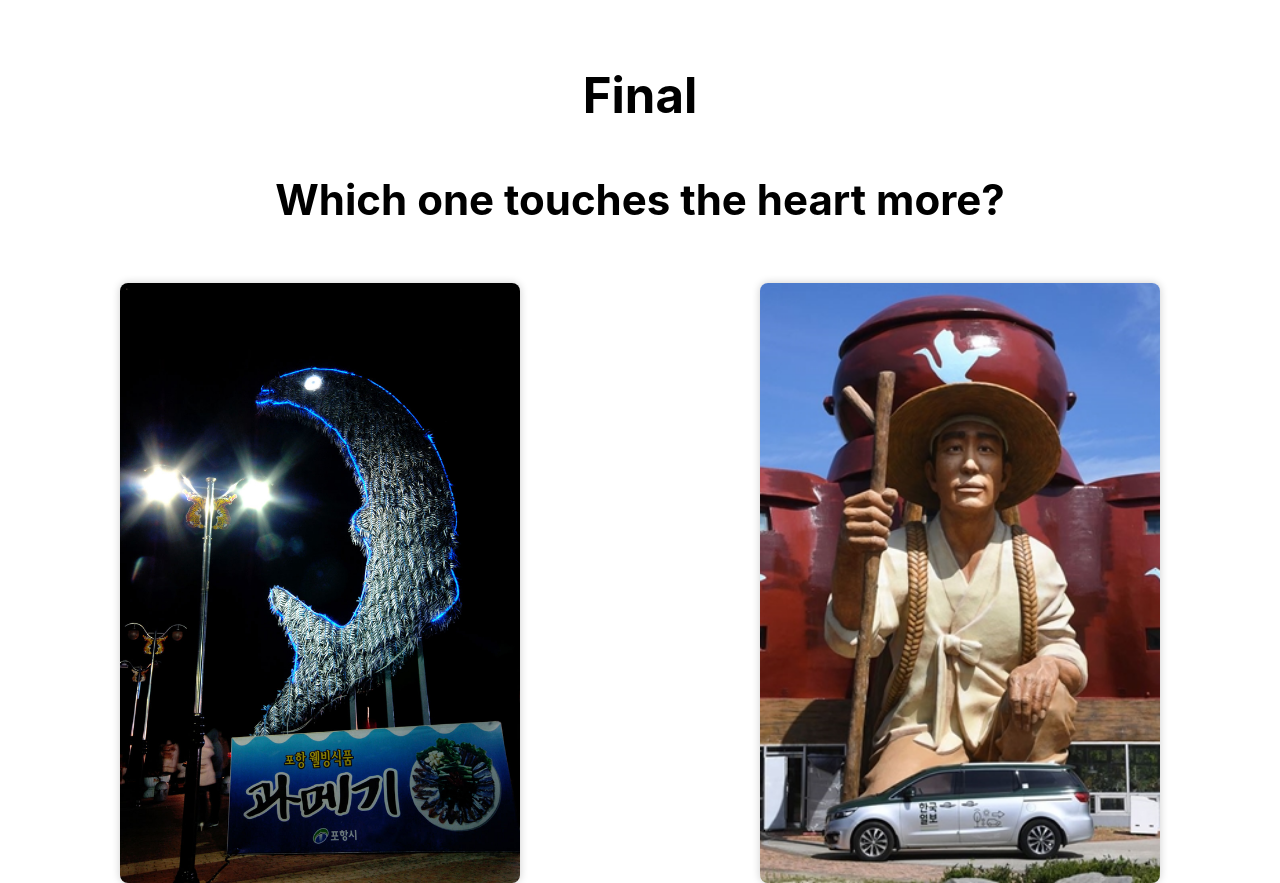
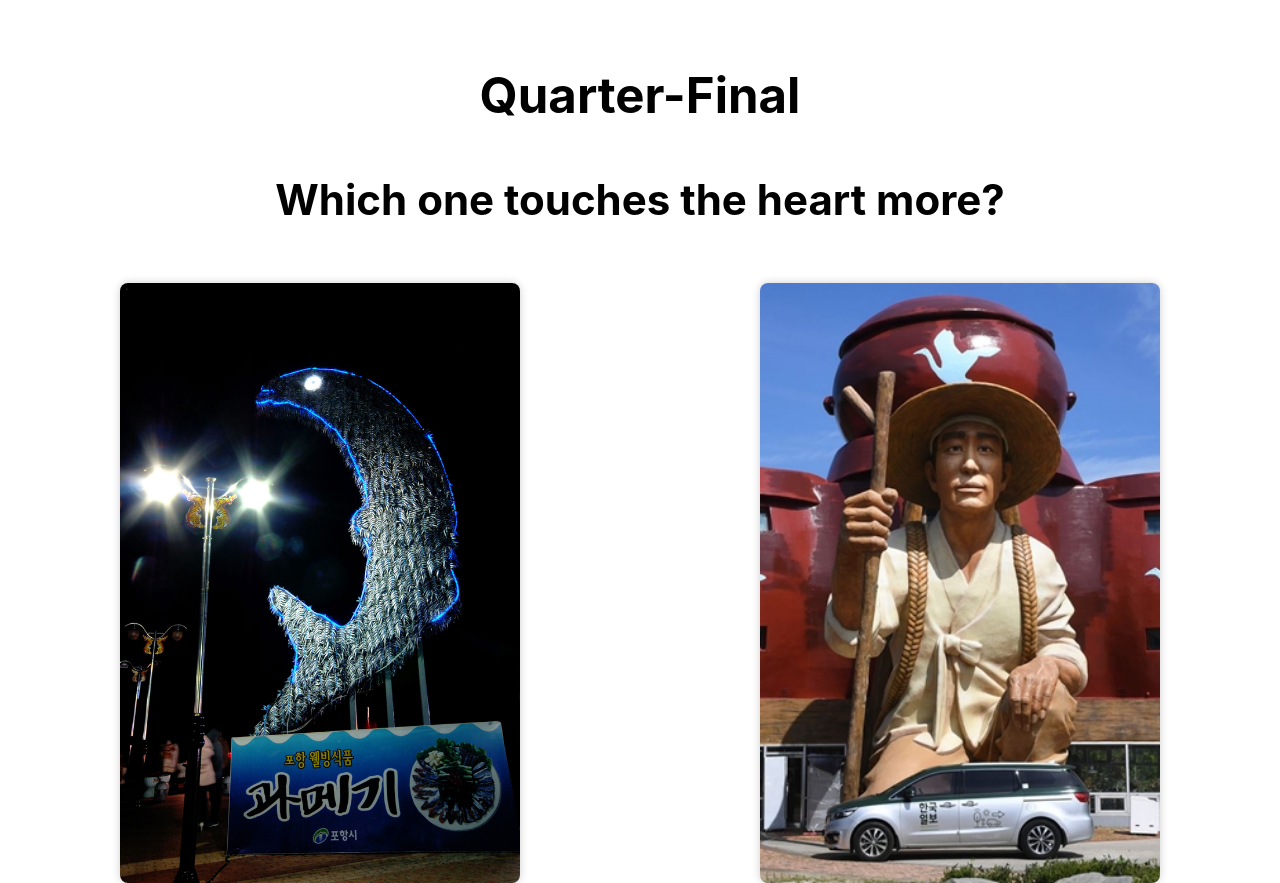
Before and after one commit to NullFull/strange-neighbors, a React (Create React App) app: page / in a window 1280 px wide. Built offline with nearby package versions, Linux system fonts and the light colour scheme.

Commit message:
제목 표시 수정

```diff
--- a/src/components/Header.jsx
+++ b/src/components/Header.jsx
@@ -11,8 +11,7 @@ const HeaderText = styled.header`
 const Header = () => {
   const { candidates, isGameEnded } = useCandidates()
   const rest = candidates.length
-  const title = rest === 1 ? 'Final Winner'
-    : 2 ? 'Final'
+  const title = rest === 2 ? 'Final'
     : rest === 4 ? 'Semi-Final'
     : rest === 8 ? 'Quarter-Final'
     : 'Preliminary Round'
```
